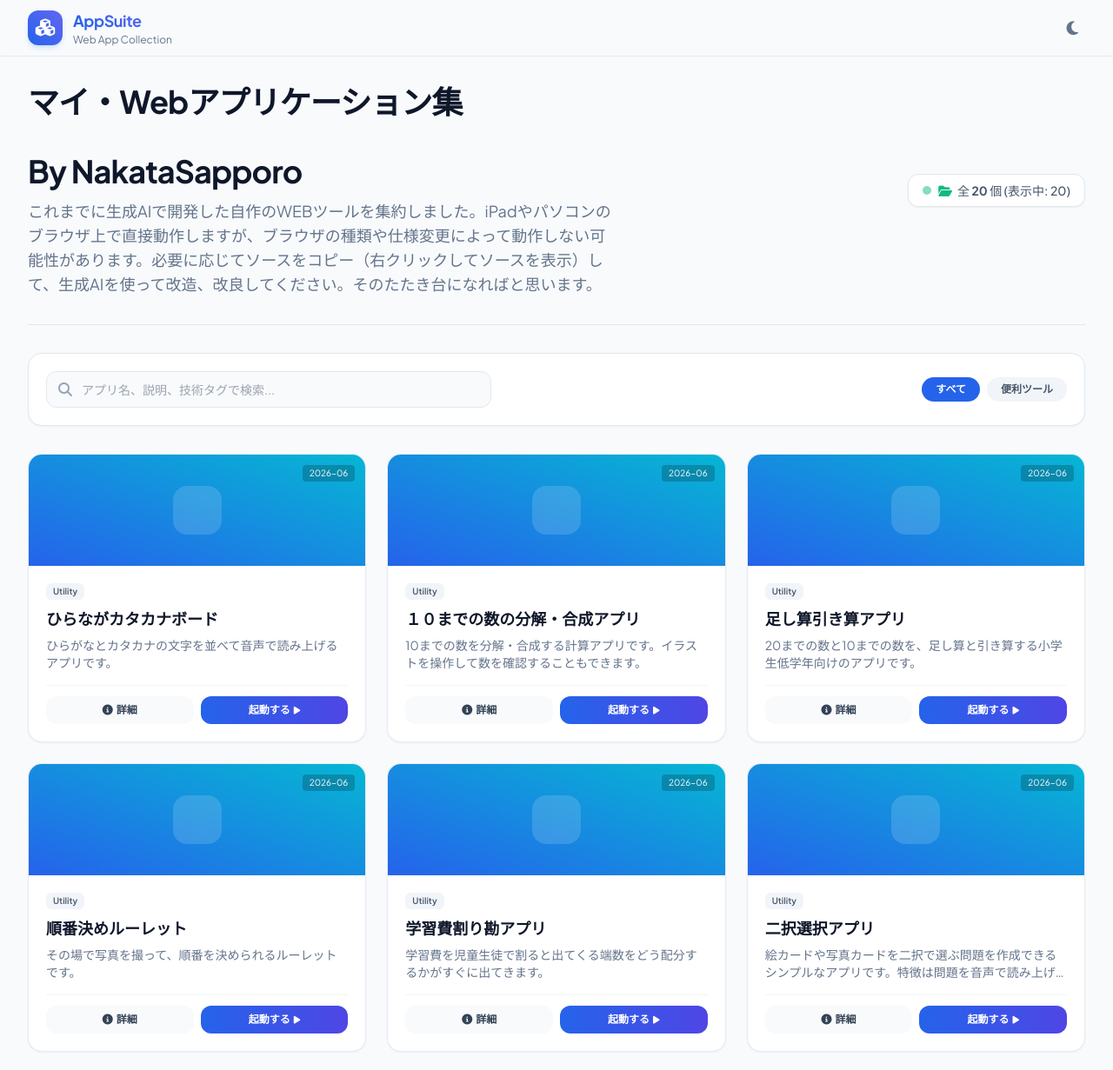
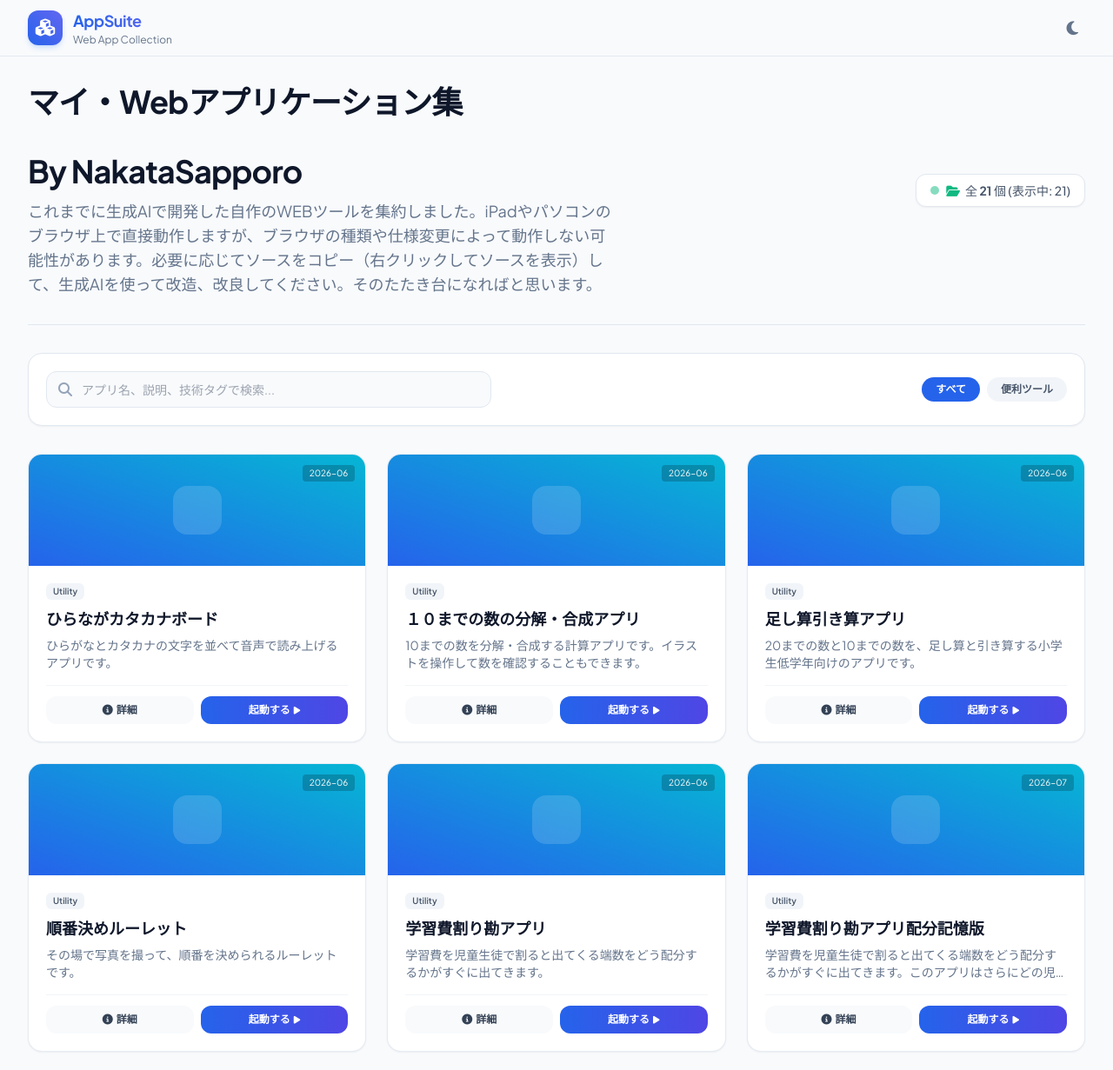
Before and after one commit to nakatasapporo-create/nakatasapporo-create.github.io, a plain HTML site: page index.html in a window 1280 px wide. Shown: the top 1231 px of the page at 87% size. Drawn offline with nearby package versions, Linux system fonts and the light colour scheme.

Commit message:
Update index.html

```diff
--- a/index.html
+++ b/index.html
@@ -180,6 +180,18 @@
         gradient: "from-blue-600 to-cyan-500",
         releaseDate: "2026-06"
       },
+{
+        id: "gakusyuhi2",
+        title: "学習費割り勘アプリ配分記憶版",
+        description: "学習費を児童生徒で割ると出てくる端数をどう配分するかがすぐに出てきます。このアプリはさらにどの児童生徒に配分するかを記憶する仕組みです。",
+        category: "utility",
+        tags: ["Utility"],
+        icon: "fa-solid fa-chart-kanban",
+        path: "https://nakatasapporo-create.github.io/warikanjunban/",
+        gradient: "from-blue-600 to-cyan-500",
+        releaseDate: "2026-07"
+      },
+
       {
         id: "dochikana",
         title: "二択選択アプリ",
```
